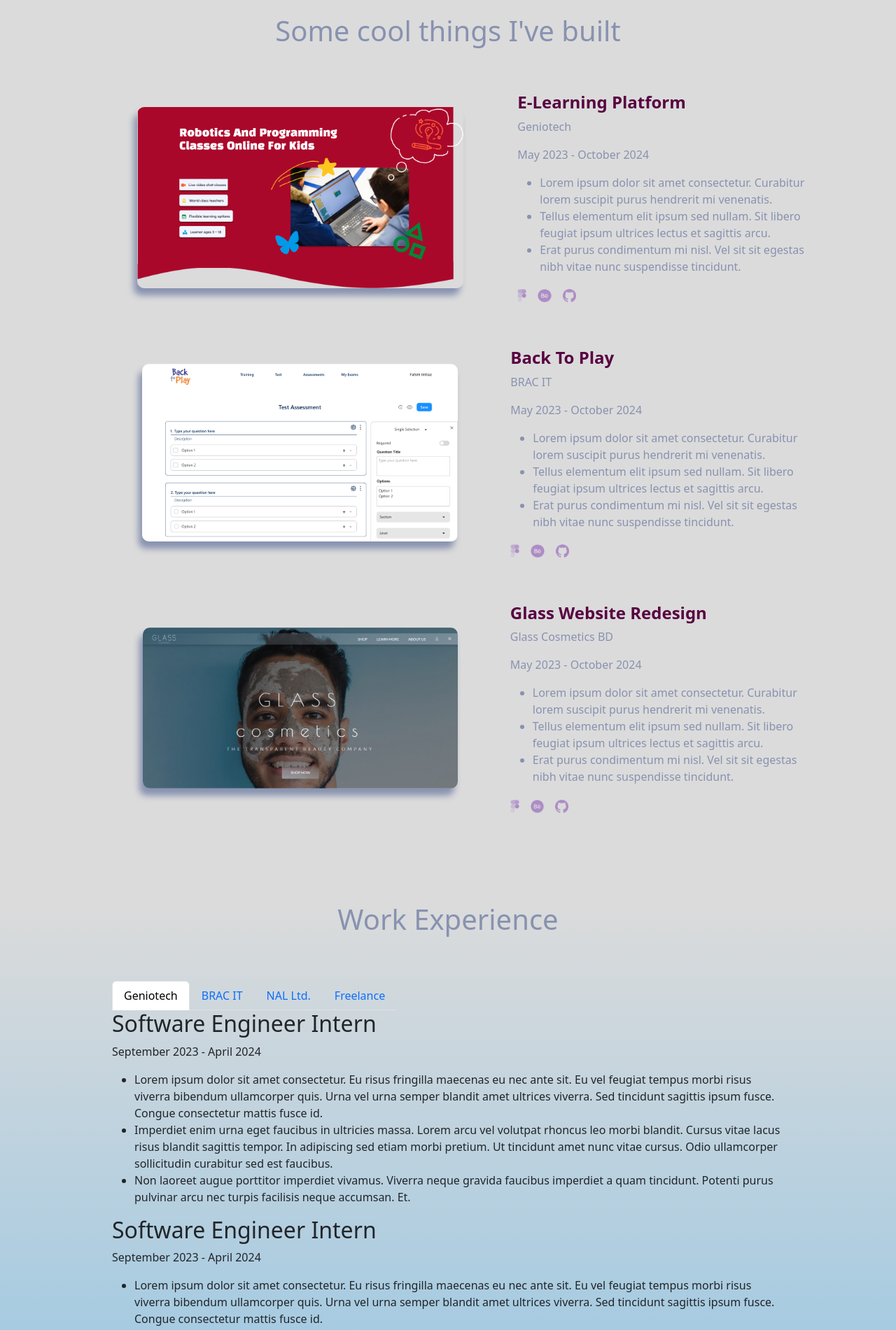
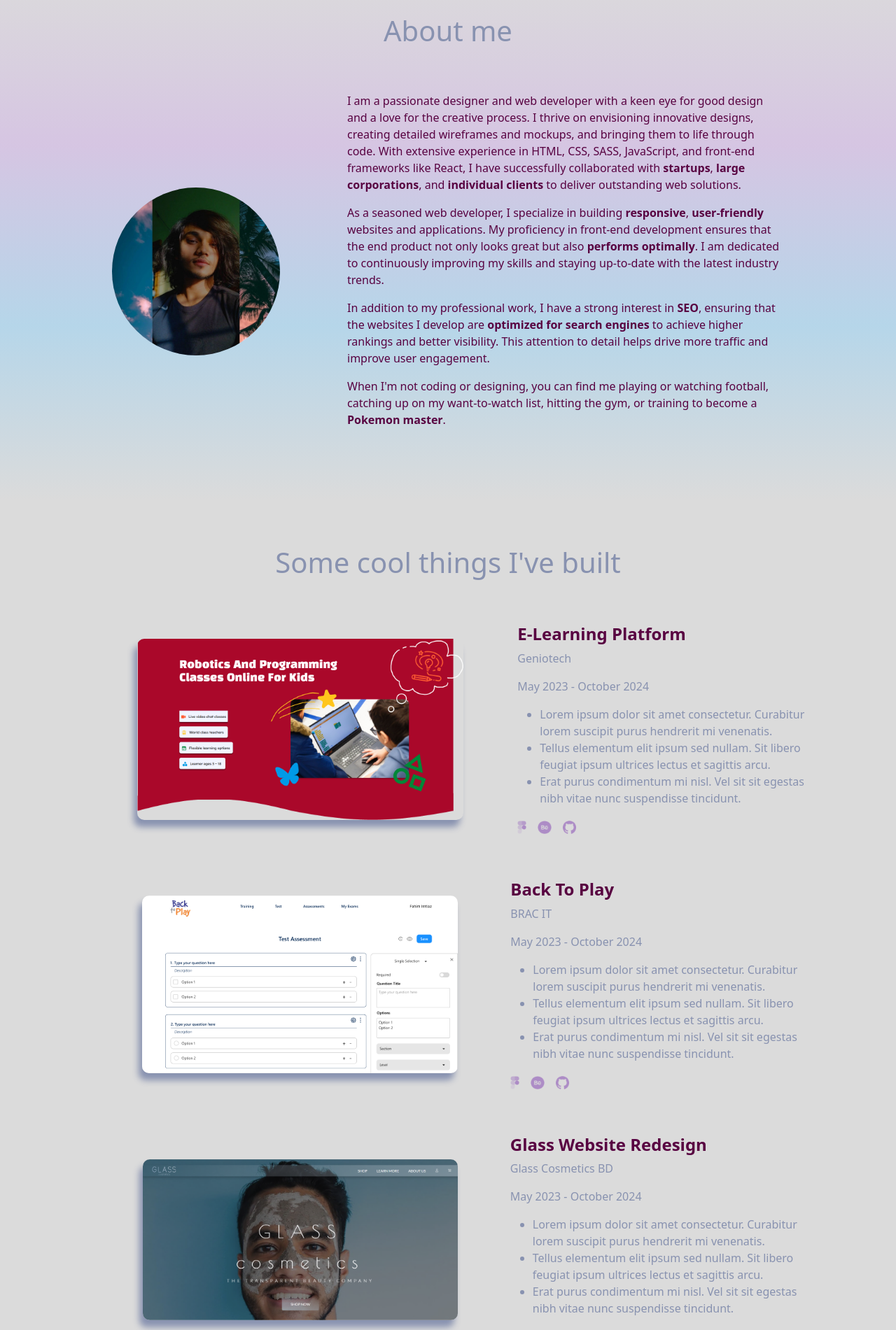
Before and after one commit to whichfahim/personal-portfolio, a React (Vite) app: page / in a window 1280 px wide. Shown: the part 860-2761 px from the top of the page at 70% size. Built offline with nearby package versions, Linux system fonts and the light colour scheme.

Commit message:
main | added about section, changed the colour gradients, added navigation buttons, added text content

```diff
--- a/src/App.jsx
+++ b/src/App.jsx
@@ -7,6 +7,7 @@
 import Projects from "./components/Projects";
 import Experience from "./components/Experience";
 import Footer from "./components/Footer";
+import About from "./components/About";
 
 function App() {
   const [count, setCount] = useState(0);
@@ -15,6 +16,7 @@
     <div className="App">
       <Navbar />
       <Header />
+      <About />
       <Projects />
       <Experience />
       <Footer />
--- /dev/null
+++ b/src/components/About.jsx
@@ -0,0 +1,52 @@
+import "../styles/About.scss";
+
+function About() {
+  return (
+    <section className="section-about" id="about">
+      <h1 className="u-heading-secondary">About me</h1>
+      <div className="about-me-container">
+        <img
+          src="src\assets\img\me.jpeg"
+          alt="self portrait"
+          className="about-img"
+        />
+        <ul className="about-me-list">
+          <li>
+            I am a passionate designer and web developer with a keen eye for
+            good design and a love for the creative process. I thrive on
+            envisioning innovative designs, creating detailed wireframes and
+            mockups, and bringing them to life through code. With extensive
+            experience in HTML, CSS, SASS, JavaScript, and front-end frameworks
+            like React, I have successfully collaborated with{" "}
+            <strong>startups</strong>, <strong>large corporations</strong>, and{" "}
+            <strong>individual clients</strong> to deliver outstanding web
+            solutions.
+          </li>
+          <li>
+            As a seasoned web developer, I specialize in building{" "}
+            <strong>responsive</strong>, <strong>user-friendly</strong> websites
+            and applications. My proficiency in front-end development ensures
+            that the end product not only looks great but also{" "}
+            <strong>performs optimally</strong>. I am dedicated to continuously
+            improving my skills and staying up-to-date with the latest industry
+            trends.
+          </li>
+          <li>
+            In addition to my professional work, I have a strong interest in{" "}
+            <strong>SEO</strong>, ensuring that the websites I develop are{" "}
+            <strong>optimized for search engines</strong> to achieve higher
+            rankings and better visibility. This attention to detail helps drive
+            more traffic and improve user engagement.
+          </li>
+          <li>
+            When I'm not coding or designing, you can find me playing or
+            watching football, catching up on my want-to-watch list, hitting the
+            gym, or training to become a <strong>Pokemon master</strong>.
+          </li>
+        </ul>
+      </div>
+    </section>
+  );
+}
+
+export default About;
--- a/src/components/Experience.jsx
+++ b/src/components/Experience.jsx
@@ -2,7 +2,7 @@
 
 function Experience() {
   return (
-    <section className="section-experience">
+    <section className="section-experience" id="experience">
       <h1 className="u-heading-secondary">Work Experience</h1>
 
       <div className="nav-tabs-container">
@@ -75,58 +75,64 @@
             <p>September 2023 - April 2024</p>
             <ul>
               <li>
-                Lorem ipsum dolor sit amet consectetur. Eu risus fringilla
-                maecenas eu nec ante sit. Eu vel feugiat tempus morbi risus
-                viverra bibendum ullamcorper quis. Urna vel urna semper blandit
-                amet ultrices viverra. Sed tincidunt sagittis ipsum fusce.
-                Congue consectetur mattis fusce id.
+                Collaborated closely with cross-functional teams to design and
+                implement intuitive user interfaces, ensuring seamless user
+                experiences.
               </li>
               <li>
-                Imperdiet enim urna eget faucibus in ultricies massa. Lorem arcu
-                vel volutpat rhoncus leo morbi blandit. Cursus vitae lacus risus
-                blandit sagittis tempor. In adipiscing sed etiam morbi pretium.
-                Ut tincidunt amet nunc vitae cursus. Odio ullamcorper
-                sollicitudin curabitur sed est faucibus.
+                Created responsive web interfaces utilizing HTML5, CSS3, ES6,
+                and Python (Django), ensuring compatibility across diverse
+                browsers and devices.
+              </li>
+              <li>Designed UI mockups in Figma, prioritizing UX principles.</li>
+              <li>
+                Identified and resolved issues reported by QA team through
+                thorough troubleshooting and debugging processes.
               </li>
               <li>
-                Non laoreet augue porttitor imperdiet vivamus. Viverra neque
-                gravida faucibus imperdiet a quam tincidunt. Potenti purus
-                pulvinar arcu nec turpis facilisis neque accumsan. Et.
+                Implemented intricate layouts faithfully to designs, optimizing
+                user experience.
               </li>
             </ul>
           </div>
           <div
-            class="tab-pane fade show active"
+            class="tab-pane fade show"
             id="BRAC-IT"
             role="tabpanel"
             aria-labelledby="BRAC-IT-tab"
           >
             <h2>Software Engineer Intern</h2>
-            <p>September 2023 - April 2024</p>
+            <p>January 2022 - October 2022</p>
             <ul>
               <li>
-                Lorem ipsum dolor sit amet consectetur. Eu risus fringilla
-                maecenas eu nec ante sit. Eu vel feugiat tempus morbi risus
-                viverra bibendum ullamcorper quis. Urna vel urna semper blandit
-                amet ultrices viverra. Sed tincidunt sagittis ipsum fusce.
-                Congue consectetur mattis fusce id.
-              </li>
-              <li>
-                Imperdiet enim urna eget faucibus in ultricies massa. Lorem arcu
-                vel volutpat rhoncus leo morbi blandit. Cursus vitae lacus risus
-                blandit sagittis tempor. In adipiscing sed etiam morbi pretium.
-                Ut tincidunt amet nunc vitae cursus. Odio ullamcorper
-                sollicitudin curabitur sed est faucibus.
-              </li>
-              <li>
-                Non laoreet augue porttitor imperdiet vivamus. Viverra neque
-                gravida faucibus imperdiet a quam tincidunt. Potenti purus
-                pulvinar arcu nec turpis facilisis neque accumsan. Et.
+                Spearheaded the redesign and prototyping of the company's
+                employee assessment application using Figma.
+                <li>Developed interactive UI prototypes in Figma.</li>
+                <li>
+                  Optimized application navigation, reducing the number of pages
+                  required for user tasks.
+                </li>
+                <li>
+                  Utilized React, JavaScript, HTML, CSS, Bootstrap, and
+                  ReactQuery to integrate REST APIs.
+                </li>
+                <li>
+                  Executed advanced responsive design techniques, including
+                  media queries, desktop-first approach, and rem units.
+                </li>
+                <li>
+                  Integrated feedback from Business Analysts, Quality Assurance,
+                  and team members into project deliverables.
+                </li>
+                <li>
+                  Implemented 7-1 CSS architecture, emphasizing component-based
+                  design, BEM methodology, and reusable code.
+                </li>
               </li>
             </ul>
           </div>
           <div
-            class="tab-pane fade show active"
+            class="tab-pane fade show"
             id="NAL"
             role="tabpanel"
             aria-labelledby="NAL-tab"
@@ -135,53 +141,54 @@
             <p>September 2023 - April 2024</p>
             <ul>
               <li>
-                Lorem ipsum dolor sit amet consectetur. Eu risus fringilla
-                maecenas eu nec ante sit. Eu vel feugiat tempus morbi risus
-                viverra bibendum ullamcorper quis. Urna vel urna semper blandit
-                amet ultrices viverra. Sed tincidunt sagittis ipsum fusce.
-                Congue consectetur mattis fusce id.
+                Developed functional ASP.NET pages for internal company use.{" "}
               </li>
               <li>
-                Imperdiet enim urna eget faucibus in ultricies massa. Lorem arcu
-                vel volutpat rhoncus leo morbi blandit. Cursus vitae lacus risus
-                blandit sagittis tempor. In adipiscing sed etiam morbi pretium.
-                Ut tincidunt amet nunc vitae cursus. Odio ullamcorper
-                sollicitudin curabitur sed est faucibus.
+                Collaborated with the development team to maintain and update
+                ERP and MRP applications.
               </li>
               <li>
-                Non laoreet augue porttitor imperdiet vivamus. Viverra neque
-                gravida faucibus imperdiet a quam tincidunt. Potenti purus
-                pulvinar arcu nec turpis facilisis neque accumsan. Et.
+                Designed a web application to analyze factory performance using
+                ASP.NET, SQL, and C#.
+              </li>
+              <li>
+                Generated automated performance reports using Crystal Reports
+                and SQL Server Reporting Services (SSRS).
+              </li>
+              <li>
+                Utilized SQL Server Management Studio to write SQL queries and
+                manage ERP and MRP systems.
               </li>
             </ul>
           </div>
           <div
-            class="tab-pane fade show active"
+            class="tab-pane fade show"
             id="freelance"
             role="tabpanel"
             aria-labelledby="freelance-tab"
           >
-            <h2>Software Engineer Intern</h2>
-            <p>September 2023 - April 2024</p>
+            <h2>Fiverr</h2>
+            <p>January 2021 - July 2021</p>
             <ul>
               <li>
-                Lorem ipsum dolor sit amet consectetur. Eu risus fringilla
-                maecenas eu nec ante sit. Eu vel feugiat tempus morbi risus
-                viverra bibendum ullamcorper quis. Urna vel urna semper blandit
-                amet ultrices viverra. Sed tincidunt sagittis ipsum fusce.
-                Congue consectetur mattis fusce id.
+                Collaborated with clients to gather requirements, provide
+                regular updates, and deliver projects on time and within budget.
               </li>
               <li>
-                Imperdiet enim urna eget faucibus in ultricies massa. Lorem arcu
-                vel volutpat rhoncus leo morbi blandit. Cursus vitae lacus risus
-                blandit sagittis tempor. In adipiscing sed etiam morbi pretium.
-                Ut tincidunt amet nunc vitae cursus. Odio ullamcorper
-                sollicitudin curabitur sed est faucibus.
+                Created wireframes, mockups, and prototypes using Figma and
+                Adobe XD to visualize design concepts for clients.
               </li>
               <li>
-                Non laoreet augue porttitor imperdiet vivamus. Viverra neque
-                gravida faucibus imperdiet a quam tincidunt. Potenti purus
-                pulvinar arcu nec turpis facilisis neque accumsan. Et.
+                Utilized version control systems like Git for efficient project
+                management and collaboration.
+              </li>
+              <li>
+                Developed RESTful APIs and integrated third-party services to
+                enhance website functionality.
+              </li>
+              <li>
+                Optimized website performance and SEO, resulting in improved
+                search engine rankings and faster load times.
               </li>
             </ul>
           </div>
--- a/src/components/Projects.jsx
+++ b/src/components/Projects.jsx
@@ -2,13 +2,13 @@
 
 function Projects() {
   return (
-    <section className="section-projects">
+    <section className="section-projects" id="projects">
       <h1 className="u-heading-secondary">Some cool things I've built</h1>
       <div className="project-container">
         <div className="project-img-container">
           <img
             src="src\assets\img\geniotech.png"
-            alt="geniotech cover image"
+            alt="geniotech cover"
             className="project-img"
           />
         </div>
--- a/src/index.css
+++ b/src/index.css
@@ -5,8 +5,8 @@
   /* background-color: #0A192F; */
 }
 
-#root{
-  background-color: #0A192F;
+#root {
+  /* background-color: #0A192F; */
 }
 
 /* :root {
--- /dev/null
+++ b/src/styles/About.scss
@@ -0,0 +1,45 @@
+@import "./_variables";
+
+.section-about {
+  padding: 4rem 0;
+  /* padding: 4rem 0rem; */
+  height: 95vh;
+  background: linear-gradient(
+    to bottom,
+    #dbdbdb 0%,
+    rgba(173, 140, 198, 0.5) 33%,
+    rgba(157, 200, 226, 0.75) 67%,
+    #dbdbdb 100%
+  );
+  text-align: center;
+}
+
+.about-me-container {
+  display: flex;
+  align-items: center;
+  /* width: 60%; */
+  margin: 0 auto;
+  text-align: left;
+  /* height: 71vh; */
+  width: 75%;
+  gap: 4rem;
+}
+
+.about-img {
+  height: 15rem;
+  width: 15rem;
+  border-radius: 7.5rem;
+  -webkit-border-radius: 7.5rem;
+  -moz-border-radius: 7.5rem;
+  -ms-border-radius: 7.5rem;
+  -o-border-radius: 7.5rem;
+}
+
+.about-me-list {
+  color: $color-primary;
+  list-style: none;
+
+  & > li {
+    margin-bottom: 1rem;
+  }
+}
--- a/src/styles/Experience.scss
+++ b/src/styles/Experience.scss
@@ -1,9 +1,10 @@
 @import "./_variables";
 
 .section-experience {
-  height: 90vh;
+  height: 80vh;
   background: linear-gradient(to bottom, $color-accent, $color-tertiary);
   text-align: center;
+  padding: 4rem;
 }
 
 .nav-tabs-container {
@@ -15,3 +16,33 @@
   margin: 0 auto;
   text-align: left;
 }
+
+#myTab {
+  margin-bottom: 1rem;
+}
+
+#myTabContent {
+  color: $color-primary;
+}
+
+.nav-item button:hover {
+  background-color: #bbb;
+}
+
+.nav-tabs .nav-link {
+  border-radius: 25px 25px 0 0 !important;
+  padding: 1rem 2rem;
+  font-weight: 900;
+}
+
+.nav-tabs .nav-link.active {
+  color: white !important;
+  background-color: $color-primary !important;
+  /* border-color: #dee2e6 #dee2e6 #fff; */
+}
+
+.nav-tabs .nav-link {
+  color: rgba(173, 140, 198, 0.5) !important;
+  background-color: $color-accent !important;
+  /* border-color: #dee2e6 #dee2e6 #fff; */
+}
--- a/src/styles/Footer.scss
+++ b/src/styles/Footer.scss
@@ -6,4 +6,5 @@
   justify-content: center;
   height: 20vh;
   background: linear-gradient(to bottom, $color-tertiary, $color-secondary);
+  color: $color-primary;
 }
--- a/src/styles/Projects.scss
+++ b/src/styles/Projects.scss
@@ -3,6 +3,11 @@
 
 .section-projects {
   position: relative;
+  // background: linear-gradient(
+  //   to bottom,
+  //   $color-secondary 20%,
+  //   $color-accent 80%
+  // );
   background-color: $color-accent;
   height: fit-content;
   text-align: center;
--- a/src/styles/__variables.scss
+++ b/src/styles/__variables.scss
@@ -5,4 +5,5 @@
 $color-accent: #dbdbdb;
 
 $color-white: #fff;
+$color-silver: #c0c0c0;
 $color-grey: #8892b0;
```
Also changed, not shown: src/components/Navbar.jsx (+7 -7 lines), src/assets/img/me.jpeg (added).
